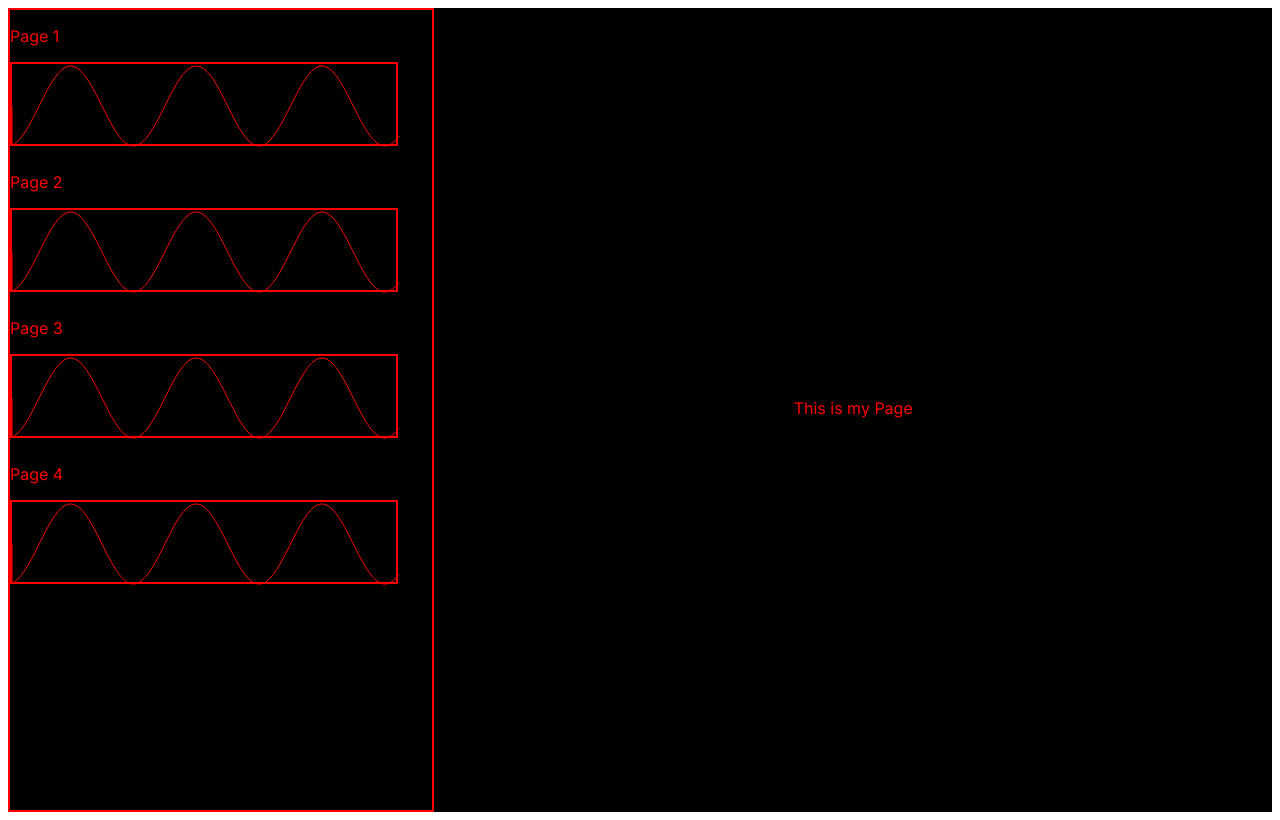
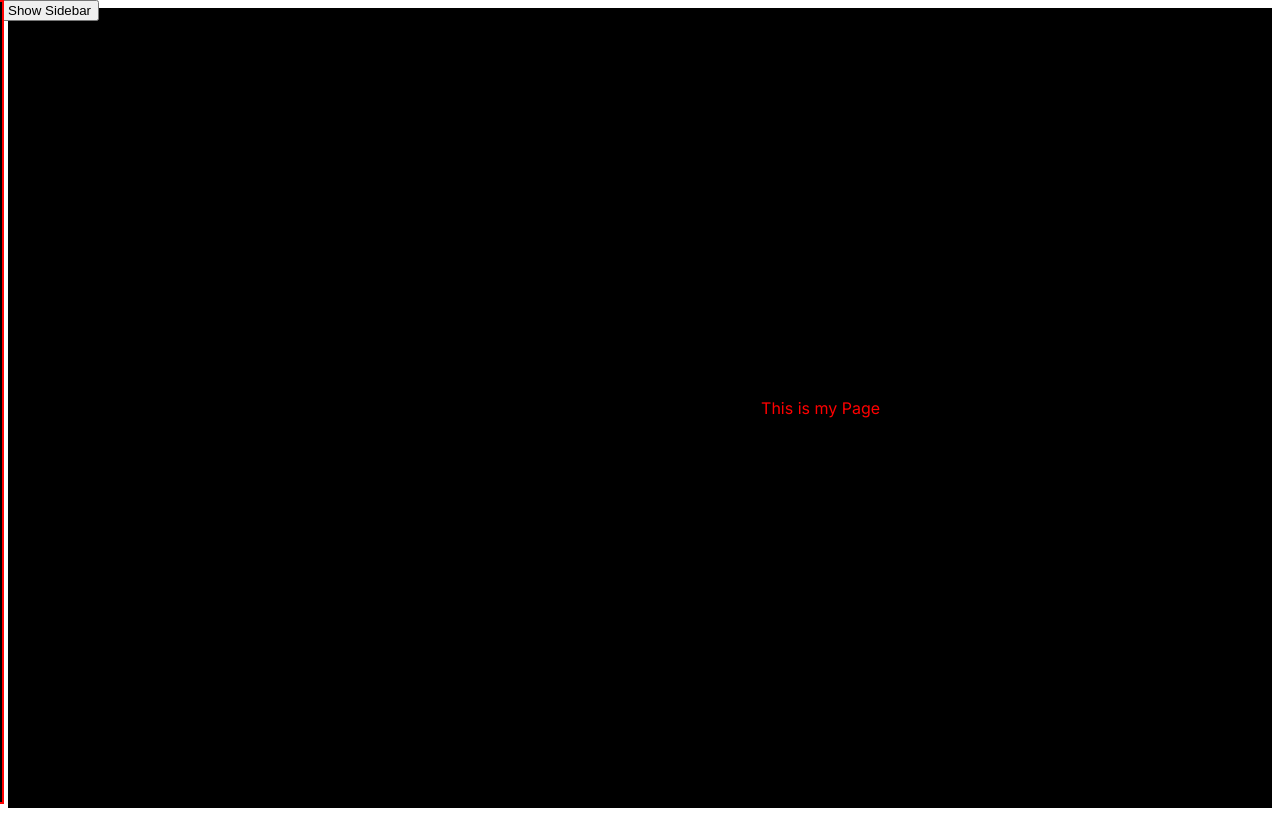
Before and after one commit to trevsuth/expanse-theme-site, a Next.js app: page / in a window 1280 px wide. Built offline with nearby package versions, Linux system fonts and the light colour scheme.

Commit message:
added sidebar slideout

```diff
--- a/components/SidebarComponent.tsx
+++ b/components/SidebarComponent.tsx
@@ -1,14 +1,27 @@
-import React from 'react';
+'use client'
+
+import React, { useState } from 'react';
 import SineWaveComponent from './SineWaveComponent';
 
 const SidebarComponent = () => {
+  const [isOpen, setIsOpen] = useState(false);
+
+  const toggleSidebar = () => {
+    setIsOpen(!isOpen);
+  };
+
   return (
-    <div className="sidebar">
-      <SineWaveComponent text="Page 1" />
-      <SineWaveComponent text="Page 2" />
-      <SineWaveComponent text="Page 3" />
-      <SineWaveComponent text="Page 4" />
-    </div>
+    <>
+      <button onClick={toggleSidebar} className="sidebar-toggle">
+        {isOpen ? 'Hide' : 'Show'} Sidebar
+      </button>
+      <div className={`sidebar ${isOpen ? 'open' : ''}`}>
+        <SineWaveComponent text="Page 1" />
+        <SineWaveComponent text="Page 2" />
+        <SineWaveComponent text="Page 3" />
+        <SineWaveComponent text="Page 4" />
+      </div>
+    </>
   );
 };
 
--- a/src/app/globals.css
+++ b/src/app/globals.css
@@ -46,4 +46,20 @@
   flex-direction: column;
   gap: 10px;
   border: 2px solid var(--primary-color);
+  position: fixed;
+  left: -33vw;
+  top: 0;
+  transition: left 0.5s;
+  background-color: black;
+  color: var(--primary-color);
 }
+
+.sidebar.open {
+  left: 0; /* Slide in */
+}
+
+.sidebar-toggle {
+  position: fixed;
+  left: 0;
+  top: 0;
+}
```
